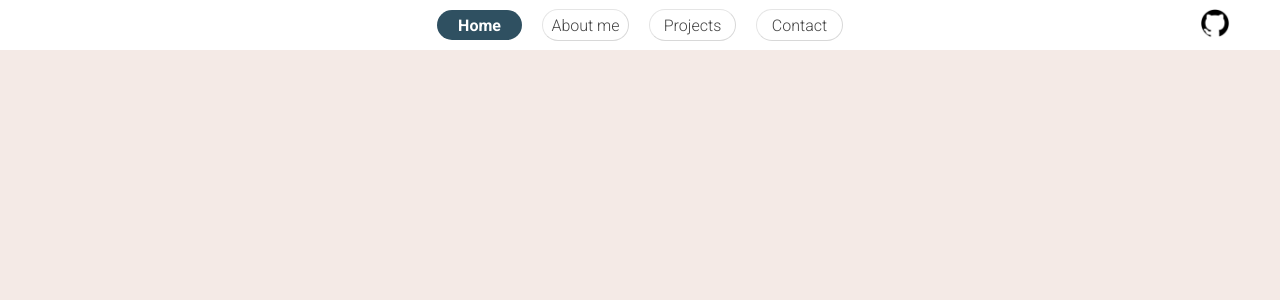
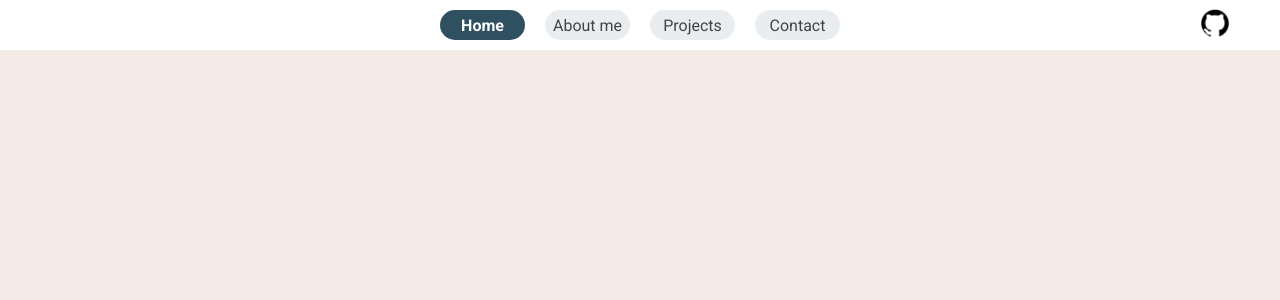
Before and after one commit to bjvanbemmel/portfolio-website, a PHP site: page / in a window 1280 px wide. Shown: the top 300 px of the page. Run offline with PHP 8.4, Linux system fonts and the light colour scheme.

Commit message:
modified navbar - removed shadows, changed background colors, fontweights

```diff
--- a/index.html
+++ b/index.html
@@ -18,7 +18,7 @@
   <body>
     <nav>
       <div id="nav-items">
-        <a href="" class=""><img src="/src/img/github-logo.png"></a>
+        <a href="https://github.com/bjvanbemmel" class=""><img src="/src/img/github-logo.png"></a>
       </div>
       <div id="nav-bar">
         <a href="" class="nav-link nav-active">Home</a>
--- a/src/css/nav.css
+++ b/src/css/nav.css
@@ -67,14 +67,14 @@ nav {
   height: 30px;
   border-radius: 20px;
   color: rgb(68, 68, 68);
-  font-weight: 300;
+  font-weight: 400;
   text-decoration: none;
   margin: 10px;
   font-family: "Roboto", sans-serif;
 }
 
 .nav-inactive {
-  border: outset rgba(0, 0, 0, 0.151) 1px;
+  background-color: rgba(157, 172, 179, 0.212);
 }
 
 .nav-inactive:hover {
@@ -95,10 +95,10 @@ nav {
 /* start of hover animations */
 @keyframes inactive-fadeIn {
   from {
-    background: rgba(47, 80, 97, 0.05);
+    background-color: rgba(157, 172, 179, 0.212);
   }
   to {
-    background-color: rgba(157, 172, 179, 0.123);
+    background-color: rgba(157, 172, 179, 0.582);
   }
 }
 
```
